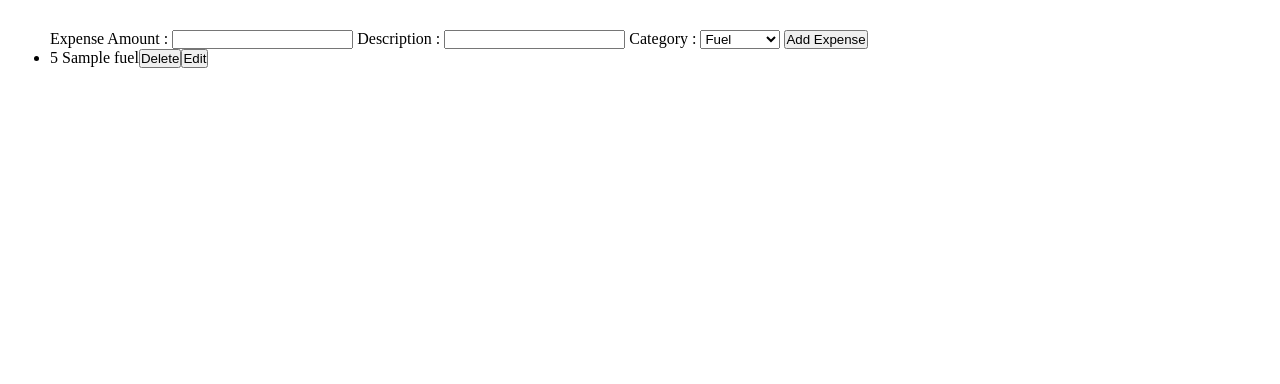
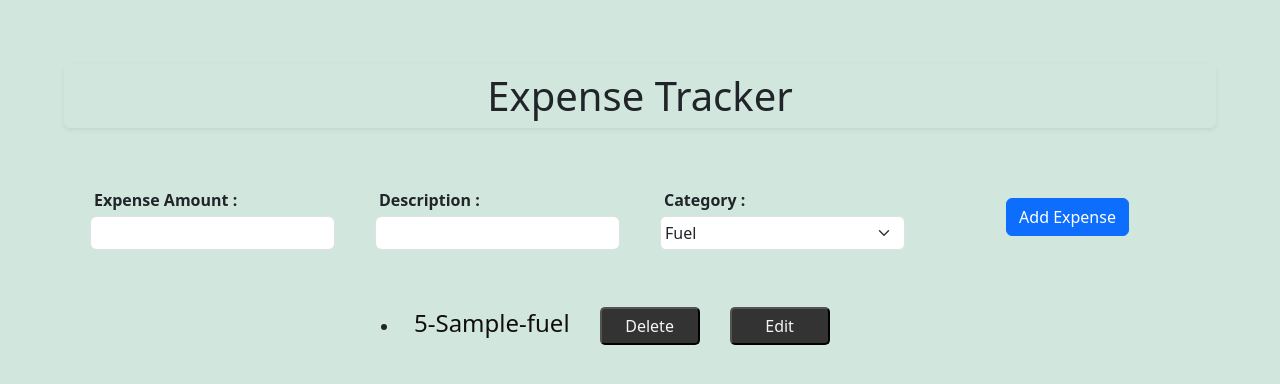
Before and after one commit to kannan-g10/expense-tracker, a plain HTML site: page index.html in a window 1280 px wide. Both pictures are taken after typing "5", "Sample" into the empty fields and a click on the button "Add Expense". Drawn offline with nearby package versions, Linux system fonts and the light colour scheme.

Commit message:
add bootstrap

```diff
--- a/index.html
+++ b/index.html
@@ -5,23 +5,66 @@
     <meta name="viewport" content="width=device-width, initial-scale=1.0" />
     <title>Expense Tracker</title>
     <link rel="stylesheet" href="style.css" />
+    <link
+      href="https://cdn.jsdelivr.net/npm/bootstrap@5.3.3/dist/css/bootstrap.min.css"
+      rel="stylesheet"
+      integrity="sha384-QWTKZyjpPEjISv5WaRU9OFeRpok6YctnYmDr5pNlyT2bRjXh0JMhjY6hW+ALEwIH"
+      crossorigin="anonymous"
+    />
+    <script
+      src="https://cdn.jsdelivr.net/npm/bootstrap@5.3.3/dist/js/bootstrap.bundle.min.js"
+      integrity="sha384-YvpcrYf0tY3lHB60NNkmXc5s9fDVZLESaAA55NDzOxhy9GkcIdslK1eN7N6jIeHz"
+      crossorigin="anonymous"
+    ></script>
   </head>
-  <body>
-    <form>
-      <label for="amount">Expense Amount : </label>
-      <input type="number" id="amount" />
-      <label for="description">Description : </label>
-      <input type="text" id="description" />
-      <label for="amount">Category : </label>
-      <select name="category" id="category">
+  <body class="p-3 mb-2 bg-success-subtle text-dark">
+    <h1 class="text-center m-5 shadow-sm p-2 rounded">Expense Tracker</h1>
+    <form class="container">
+      <div class="row">
+        <div class="col-md-3">
+          <div class="p-2">
+            <label for="amount" class="p-1"
+              ><strong>Expense Amount :</strong></label
+            >
+            <input type="number" id="amount" class="form-control p-1" />
+          </div>
+        </div>
+        <div class="col-md-3">
+          <div class="p-2">
+            <label for="description" class="p-1"
+              ><strong>Description :</strong></label
+            >
+            <input type="text" id="description" class="form-control p-1" />
+          </div>
+        </div>
+        <div class="col-md-3">
+          <div class="p-2">
+            <label for="category" class="p-1"
+              ><strong>Category :</strong></label
+            >
+            <select name="category" id="category" class="form-select p-1">
               <option value="fuel">Fuel</option>
               <option value="food">Food</option>
               <option value="electricity">Electricity</option>
               <option value="movie">Movie</option>
             </select>
-      <button type="submit">Add Expense</button>
+          </div>
+        </div>
+        <div class="col-md-3 d-flex justify-content-center align-items-center">
+          <div class="p-2">
+            <button type="submit" class="btn btn-primary">Add Expense</button>
+          </div>
+        </div>
+      </div>
     </form>
+
+    <div class="container">
+      <div class="row justify-content-center mt-4">
+        <div class="col-md-6">
           <ul></ul>
+        </div>
+      </div>
+    </div>
     <script src="script.js" defer></script>
   </body>
 </html>
--- a/script.js
+++ b/script.js
@@ -1,52 +1,86 @@
-let expense = [];
+let expenseItems = localStorage.getItem('user-expenses')
+  ? JSON.parse(localStorage.getItem('user-expenses'))
+  : [];
 
-const expenseDetails = document.querySelector('form');
-const amount = document.querySelector('#amount');
-const description = document.querySelector('#description');
-const category = document.querySelector('#category');
+window.onload = () => {
+  displayItems(expenseItems);
+};
 
-expenseDetails.addEventListener('submit', (e) => {
+const form = document.querySelector('form');
+const ul = document.querySelector('ul');
+let editingIndex = -1;
+
+form.addEventListener('submit', handleFormSubmit);
+
+function handleFormSubmit(e) {
   e.preventDefault();
-  const list = document.querySelector('ul');
-  const li = document.createElement('li');
-  const span = document.createElement('span');
-  const deleteBtn = document.createElement('button');
-  const editBtn = document.createElement('button');
 
-  deleteBtn.id = 'delete';
-  editBtn.id = 'edit';
+  const amount = document.querySelector('#amount').value;
+  const description = document.querySelector('#description').value;
+  const category = document.querySelector('#category').value;
 
-  if (amount.value == '' || description.value == '') return;
+  if (amount == '' || description == '') return;
 
-  const userExpenses = {
-    amount: amount.value,
-    description: description.value,
-    category: category.value,
-  };
+  if (editingIndex !== -1) {
+    expenseItems[editingIndex] = { amount, description, category };
+    editingIndex = -1;
+  } else {
+    expenseItems.push({
+      amount,
+      description,
+      category,
+    });
+  }
 
-  expense.push(userExpenses);
+  localStorage.setItem('user-expenses', JSON.stringify(expenseItems));
 
-  localStorage.setItem('user expenses', JSON.stringify(expense));
+  form.reset();
 
-  deleteBtn.innerText = 'Delete';
-  editBtn.innerText = 'Edit';
+  displayItems(expenseItems);
+}
 
-  const users = localStorage.getItem('user expenses');
-  console.log(users);
+function displayItems(items) {
+  if (!items.length) return;
+  ul.innerHTML = '';
+  items.forEach((item, index) => {
+    const li = document.createElement('li');
+    const span = document.createElement('span');
+    const deletebtn = document.createElement('button');
+    editbtn = document.createElement('button');
 
-  JSON.parse(users).forEach((user) => {
-    span.innerText = `${user.amount} ${user.description} ${user.category}`;
+    deletebtn.id = 'delete';
+    editbtn.id = 'edit';
+
+    span.innerText = `${item.amount}-${item.description}-${item.category}`;
+    deletebtn.innerText = 'Delete';
+    editbtn.innerText = 'Edit';
+
+    deletebtn.addEventListener('click', () => deleteItem(index));
+    editbtn.addEventListener('click', () => editItem(index));
+
     li.append(span);
-    li.append(deleteBtn);
-    li.append(editBtn);
-    list.append(li);
+    li.append(deletebtn);
+    li.append(editbtn);
+
+    ul.append(li);
   });
+}
 
-  deleteBtn.addEventListener('click', (e) => {
-    list.removeChild(li);
-    console.log();
-  });
+function deleteItem(index) {
+  expenseItems.splice(index, 1);
+  localStorage.setItem('user-expenses', JSON.stringify(expenseItems));
+  if (!expenseItems.length) location.reload();
+  displayItems(expenseItems);
+}
 
-  amount.value = '';
-  description.value = '';
-});
+function editItem(index) {
+  let editAmount = document.querySelector('#amount');
+  let editDescription = document.querySelector('#description');
+  let editCategory = document.querySelector('#category');
+
+  editAmount.value = expenseItems[index].amount;
+  editDescription.value = expenseItems[index].description;
+  editCategory.value = expenseItems[index].category;
+
+  editingIndex = index;
+}
--- a/style.css
+++ b/style.css
@@ -9,8 +9,22 @@ body {
   margin-top: 30px;
 }
 
-/* editBtn.addEventListener('click', (e) => {
-  const desc = li.firstElementChild;
-  description.value = desc.innerText.split('-')[1];
-  desc.innerText.split('-')[1] = description.value;
-}); */
+ul {
+  padding: 10px;
+}
+
+span {
+  font-size: x-large;
+  margin: 15px;
+  color: rgb(19, 14, 14);
+}
+
+#delete,
+#edit {
+  width: 100px;
+  padding: 5px;
+  margin: 15px;
+  border-radius: 5px;
+  background-color: #333333;
+  color: whitesmoke;
+}
```
Lines whose indentation alone changed are shown as unchanged.
